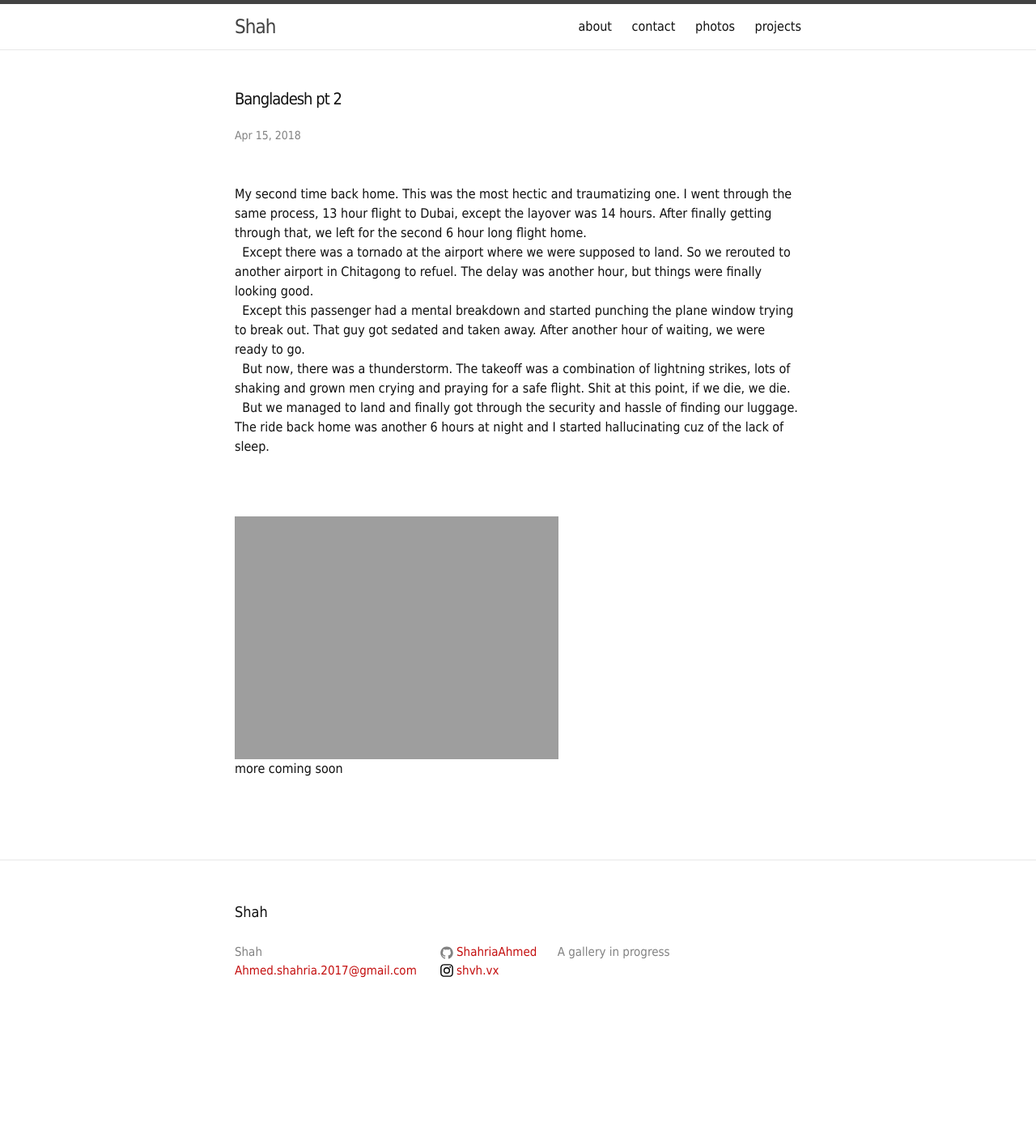
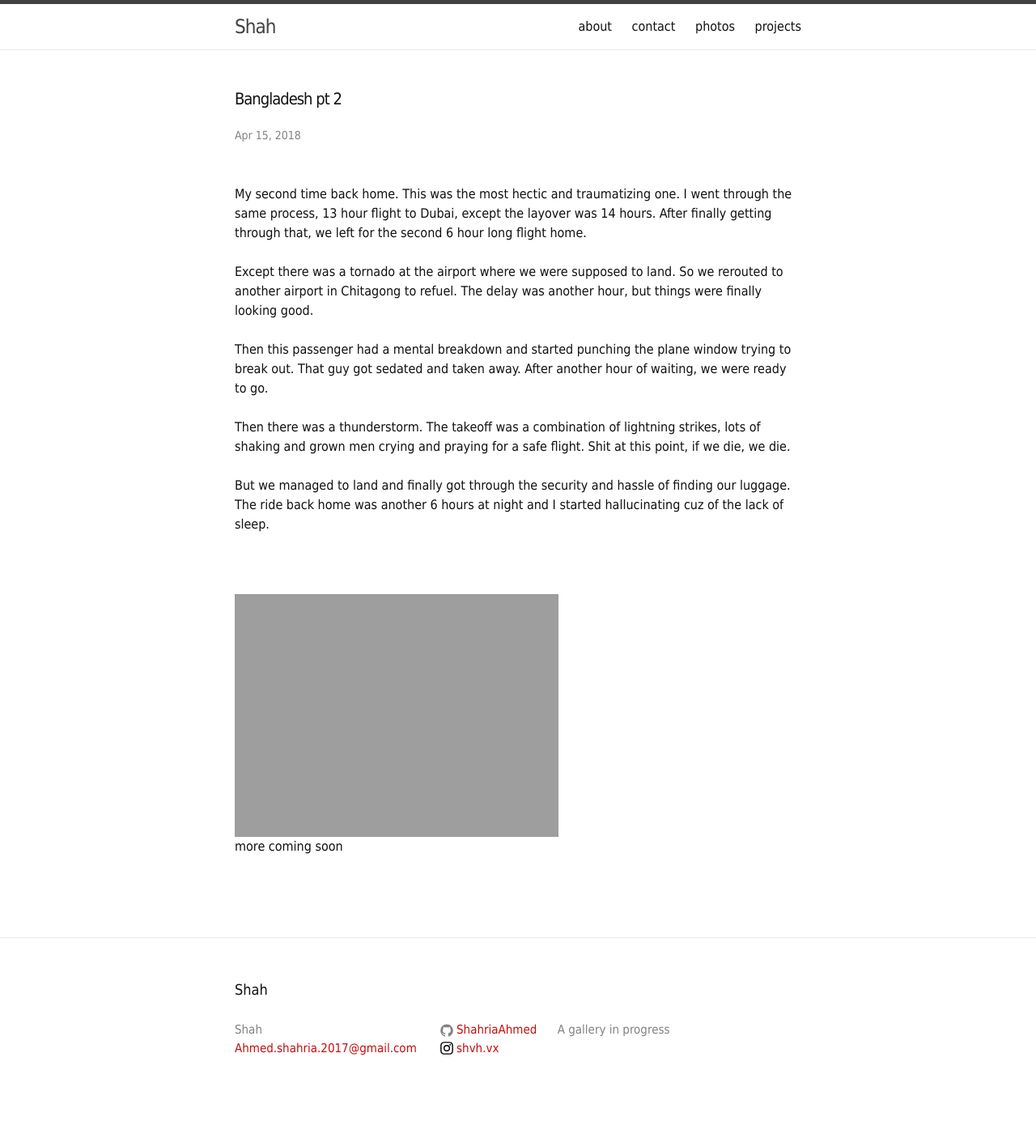
Before and after one commit to ShahriaAhmed/ShahriaAhmed.github.io, a Jekyll site: the page built from _posts/2018-04-15-Bangladesh pt 2.md, in a window 1280 px wide. Shown: the whole page at 81% size. Built offline with Jekyll 4.4.1, drawn with Linux system fonts in a browser that asks for light colours; before the commit the page ends 1310 px from its top, so only the background shows below that.

Commit message:
line breaks

```diff
--- a/_posts/2018-04-15-Bangladesh pt 2.md
+++ b/_posts/2018-04-15-Bangladesh pt 2.md
@@ -7,17 +7,16 @@ categories: misc
 ---
 
 My second time back home. This was the most hectic and traumatizing one. I went through the same process, 13 hour flight to Dubai, except the layover was 14 hours. After finally getting through that, we left for the second 6 hour long flight home. <br />
-&nbsp;
+<br />
 Except there was a tornado at the airport where we were supposed to land. So we rerouted to another airport in Chitagong to refuel. The delay was another hour, but things were finally looking good. <br />
-&nbsp;
-Except this passenger had a mental breakdown and started punching the plane window trying to break out. That guy got sedated and taken away. After another hour of waiting, we were ready to go. <br />
-&nbsp;
-But now, there was a thunderstorm. The takeoff was a combination of lightning strikes, lots of shaking and grown men crying and praying for a safe flight. Shit at this point, if we die, we die. <br />
-&nbsp;
+<br />
+Then this passenger had a mental breakdown and started punching the plane window trying to break out. That guy got sedated and taken away. After another hour of waiting, we were ready to go. <br />
+<br />
+Then there was a thunderstorm. The takeoff was a combination of lightning strikes, lots of shaking and grown men crying and praying for a safe flight. Shit at this point, if we die, we die. <br />
+<br />
 But we managed to land and finally got through the security and hassle of finding our luggage. The ride back home was another 6 hours at night and I started hallucinating cuz of the lack of sleep. <br />
 
-&nbsp;
-&nbsp;
+<br />
 {% include gallery-layout.html gallery=site.data.galleries.Bangladesh2 %}
 
 more coming soon
```
Also changed, not shown: _posts/2019-01-22-Bangladesh pt 3.md (+2 -2 lines).
